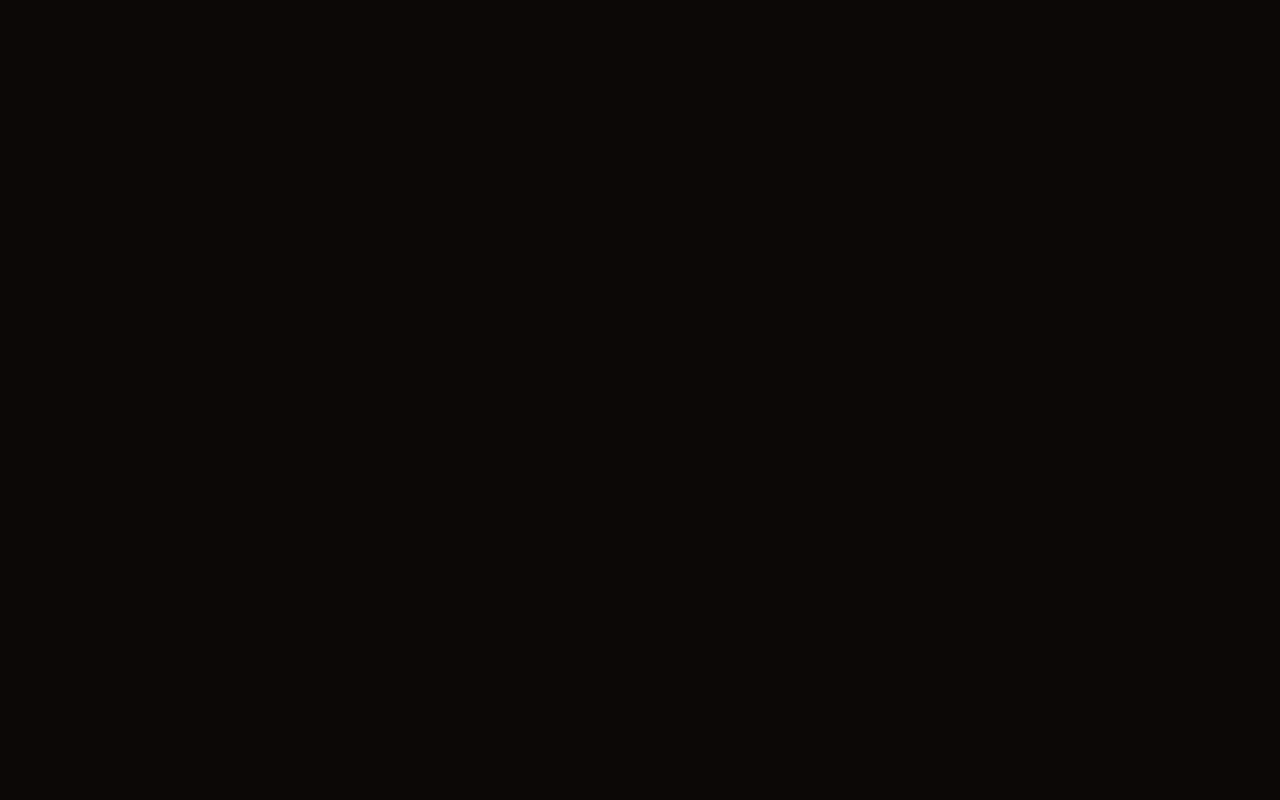
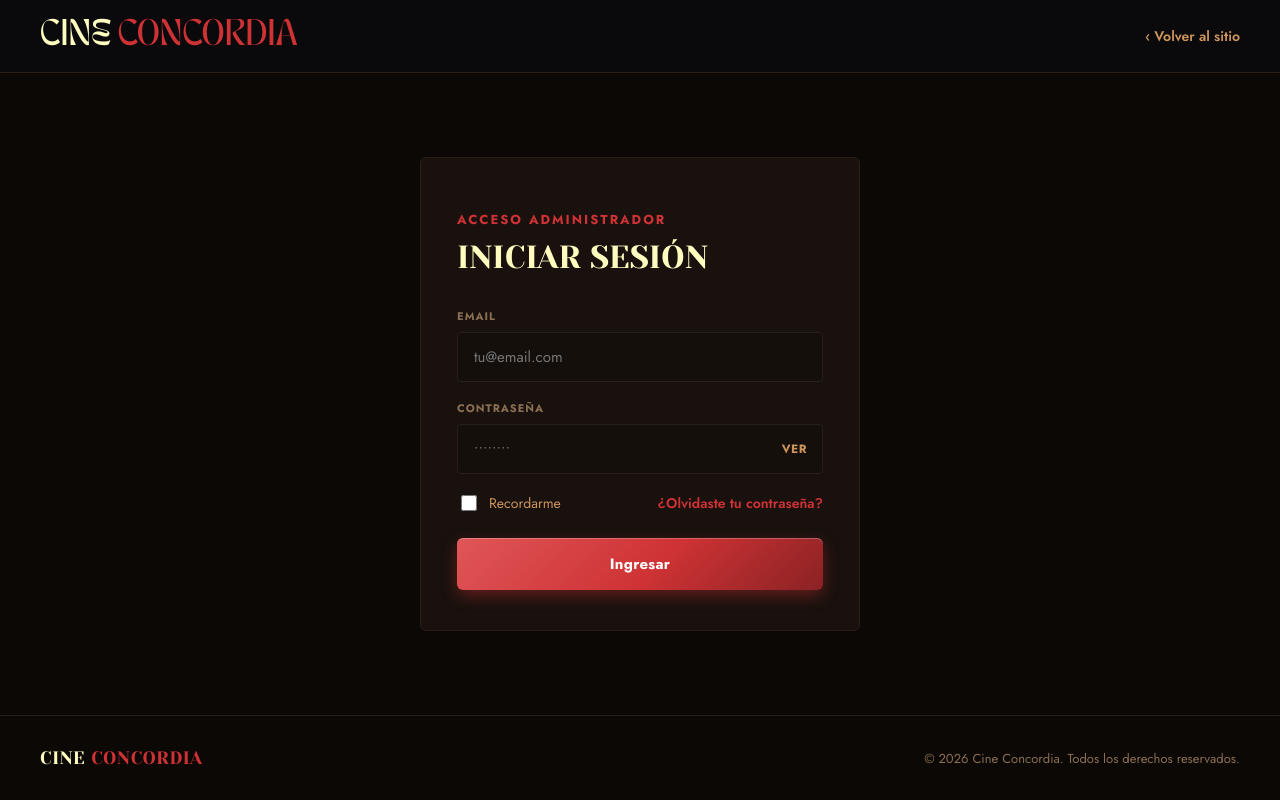
Before and after one commit to valentin-reboli/Proyecto-Cine, an Angular app in the folder frontend/: page /login in a window 1280 px wide. Before the commit this address led to /. Built offline with nearby package versions, Linux system fonts and the light colour scheme.

Commit message:
feat(login): pantalla de login del admin con estilos del sitio

```diff
--- a/frontend/src/app/app.routes.ts
+++ b/frontend/src/app/app.routes.ts
@@ -1,8 +1,10 @@
 import { Routes } from '@angular/router';
 import { HomeComponent } from './features/home/home.component';
 import { BookingComponent } from './features/booking/booking.component';
+import { LoginComponent } from './features/login/login.component';
 
 export const routes: Routes = [
   { path: '', component: HomeComponent },
   { path: 'reserva', component: BookingComponent },
+  { path: 'login', component: LoginComponent },
 ];
--- /dev/null
+++ b/frontend/src/app/features/login/login.component.css
@@ -0,0 +1,153 @@
+/* Usa los tokens definidos en css/base.css del sitio (--bg, --accent, --font-display, etc.).
+   Si el componente se usa aislado, importar base.css en styles.css del proyecto. */
+
+.login-page {
+  min-height: 100vh;
+  display: flex;
+  flex-direction: column;
+  background: var(--bg, #0c0806);
+  color: var(--text-primary, #fefcbe);
+  font-family: var(--font-body, 'Jost', sans-serif);
+}
+
+.back-link {
+  display: inline-flex;
+  align-items: center;
+  gap: 8px;
+  color: var(--text-secondary, #cc945b);
+  font-size: 14px;
+  font-weight: 600;
+  padding: 8px 0;
+  text-decoration: none;
+  transition: color 0.2s ease;
+}
+
+.back-link:hover {
+  color: var(--text-primary, #fefcbe);
+}
+
+.login-main {
+  flex: 1;
+  display: flex;
+  align-items: center;
+  justify-content: center;
+  padding: 72px var(--container-pad, 40px);
+}
+
+.login-card {
+  width: 100%;
+  max-width: 440px;
+  background: var(--surface, #18110d);
+  border: 1px solid var(--border, #2a1f17);
+  border-radius: var(--radius-lg, 6px);
+  padding: 40px 36px;
+  animation: ccFadeUp 0.5s ease-out;
+}
+
+.login-card h1 {
+  font-family: var(--font-display, 'Yeseva One', serif);
+  font-weight: 400;
+  font-size: 32px;
+  line-height: 1.25;
+  text-transform: uppercase;
+  margin: 0 0 30px;
+}
+
+.login-form {
+  display: flex;
+  flex-direction: column;
+  gap: 18px;
+}
+
+.field {
+  display: flex;
+  flex-direction: column;
+  gap: 8px;
+}
+
+.field-label {
+  color: var(--text-muted, #8a6f52);
+  font-size: 11px;
+  font-weight: 700;
+  letter-spacing: 1px;
+  text-transform: uppercase;
+}
+
+.field input {
+  background: var(--surface-alt, #140f0b);
+  border: 1px solid var(--border, #2a1f17);
+  color: var(--text-primary, #fefcbe);
+  font-family: inherit;
+  font-size: 15px;
+  padding: 13px 16px;
+  border-radius: var(--radius-md, 4px);
+  transition: border-color 0.2s ease;
+  width: 100%;
+}
+
+.field input:focus {
+  border-color: var(--accent, #ce3234);
+  outline: none;
+}
+
+.password-wrap {
+  position: relative;
+  display: flex;
+}
+
+.password-wrap input {
+  padding-right: 76px;
+}
+
+.toggle-pass {
+  position: absolute;
+  right: 6px;
+  top: 6px;
+  bottom: 6px;
+  background: transparent;
+  border: none;
+  color: var(--text-secondary, #cc945b);
+  font-size: 12px;
+  font-weight: 700;
+  letter-spacing: 0.5px;
+  text-transform: uppercase;
+  cursor: pointer;
+  padding: 0 10px;
+}
+
+.toggle-pass:hover {
+  color: var(--text-primary, #fefcbe);
+}
+
+.form-row {
+  display: flex;
+  align-items: center;
+  justify-content: space-between;
+  gap: 16px;
+  flex-wrap: wrap;
+}
+
+.form-row a {
+  font-size: 14px;
+  font-weight: 600;
+}
+
+.remember {
+  display: flex;
+  align-items: center;
+  gap: 9px;
+  color: var(--text-secondary, #cc945b);
+  font-size: 14px;
+  cursor: pointer;
+}
+
+.remember input {
+  width: 16px;
+  height: 16px;
+  accent-color: var(--accent, #ce3234);
+  cursor: pointer;
+}
+
+.login-form .btn-lg {
+  margin-top: 6px;
+}
--- /dev/null
+++ b/frontend/src/app/features/login/login.component.html
@@ -0,0 +1,47 @@
+<div class="login-page">
+  <header class="site-header">
+    <div class="logo">CINE<span class="accent">CONCORDIA</span></div>
+    <a routerLink="/" class="back-link">&lsaquo; Volver al sitio</a>
+  </header>
+
+  <main class="login-main">
+    <section class="login-card">
+      <p class="eyebrow">Acceso administrador</p>
+      <h1>Iniciar sesi&oacute;n</h1>
+
+      <form class="login-form">
+        <label class="field">
+          <span class="field-label">Email</span>
+          <input type="email" placeholder="tu@email.com" autocomplete="email" />
+        </label>
+
+        <label class="field">
+          <span class="field-label">Contrase&ntilde;a</span>
+          <span class="password-wrap">
+            <input
+              type="password"
+              placeholder="&bull;&bull;&bull;&bull;&bull;&bull;&bull;&bull;"
+              autocomplete="current-password"
+            />
+            <button type="button" class="toggle-pass">Ver</button>
+          </span>
+        </label>
+
+        <div class="form-row">
+          <label class="remember">
+            <input type="checkbox" />
+            Recordarme
+          </label>
+          <a routerLink="/recuperar">&iquest;Olvidaste tu contrase&ntilde;a?</a>
+        </div>
+
+        <button type="submit" class="btn btn-primary btn-lg">Ingresar</button>
+      </form>
+    </section>
+  </main>
+
+  <footer class="site-footer">
+    <div class="logo logo-sm">CINE<span class="accent">CONCORDIA</span></div>
+    <p>&copy; 2026 Cine Concordia. Todos los derechos reservados.</p>
+  </footer>
+</div>
```
Also changed, not shown: frontend/src/app/features/login/login.component.ts (added, +10 -0 lines).
